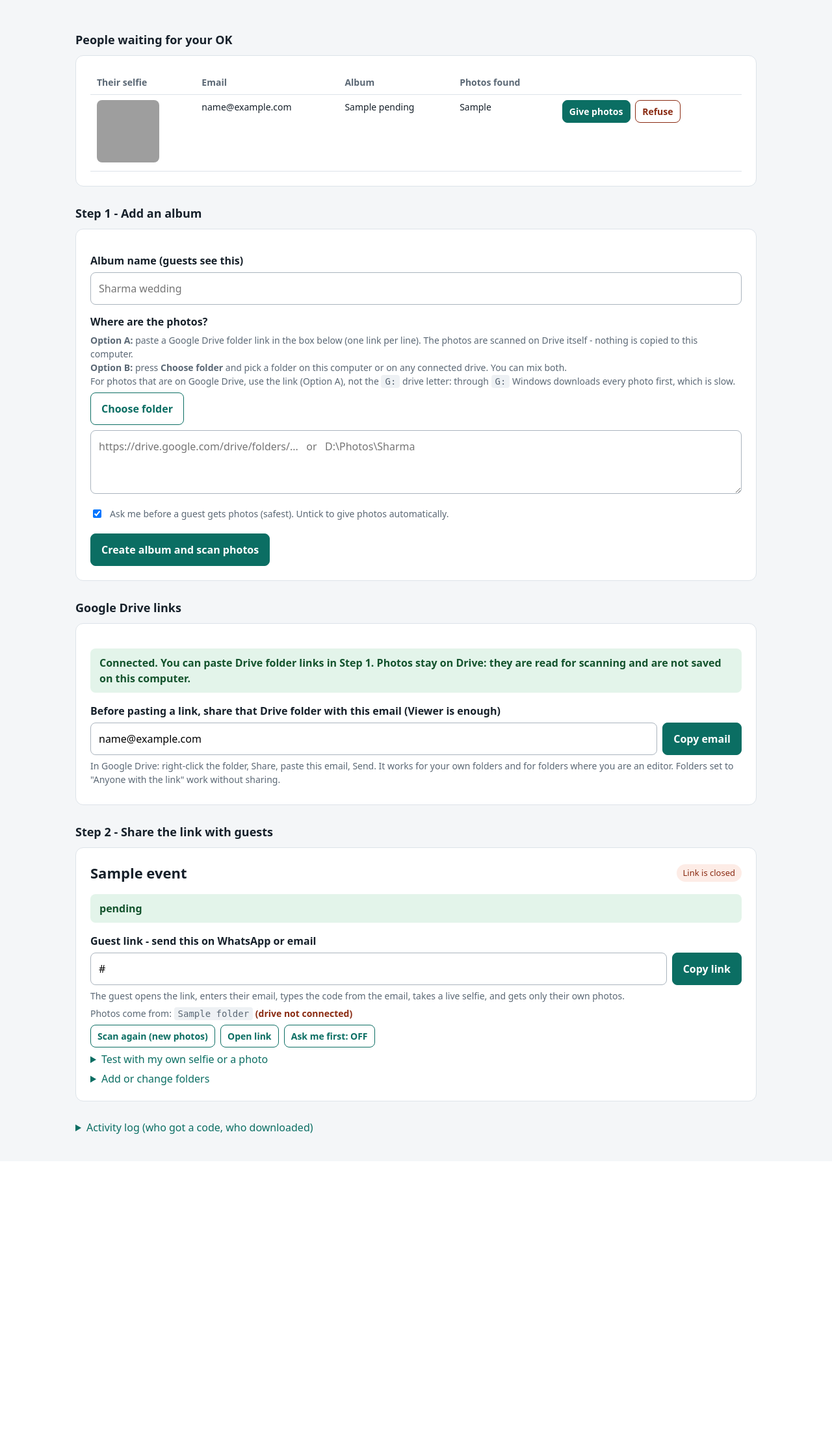
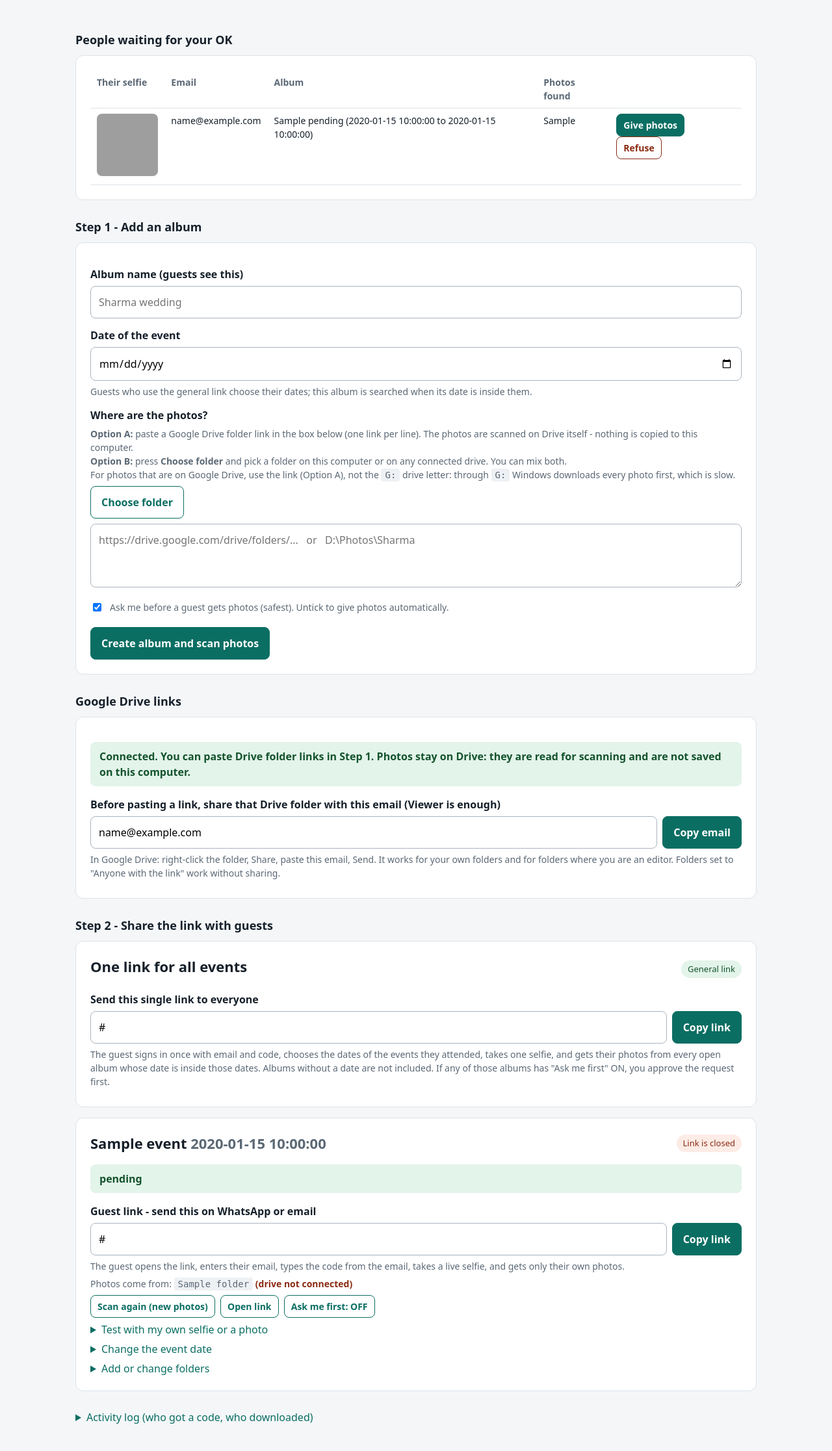
Before and after one commit to sagarkerhalkar/facefind, a Flask app: template templates/admin.html in a window 1280 px wide. Shown: the part 64-2297 px from the top of the page at 65% size. Before the commit the page ends 1809 px from the top, so only its background shows below. Run offline with Flask 3, Linux system fonts and the light colour scheme; the template is opened without the code that fills it: most values are stand-ins (such as "Sample title", 1, 10 or a date in 2020); parts of the project's set-up code (start-up, migrations or seed data) failed here and were passed over; some libraries are stand-ins or nearby versions; grey boxes are pictures that could not be loaded.

Commit message:
One general link with date-range search; scan timing; reasons for missing previews (#2)
- Guests sign in once, choose from/to dates and get photos from every open
  album dated inside the range, grouped by event
- Albums have an event date (set at creation, editable)
- Status line shows time per photo for reading and for finding faces
- Admin test says why a photo cannot be shown; Drive photos scanned by the
  older version fall back to their old copy until rescanned
- SCAN_SIDE and PORTAL settings


Claude-Session: https://claude.ai/code/session_01T16f8vsmQ7mfHZTK4PjVnG

Co-authored-by: Claude <noreply@anthropic.com>

```diff
--- a/app.py
+++ b/app.py
@@ -46,6 +46,9 @@ if config.TRUST_PROXY:
 db.init()
 signer = URLSafeTimedSerializer(config.SECRET_KEY, salt="download")
 EMAIL_RE = re.compile(r"[^@\s]+@[^@\s]+\.[^@\s]{2,}")
+DATE_RE = re.compile(r"\d{4}-\d{2}-\d{2}")
+# The general link: not one album, but every open album in the guest's dates.
+PORTAL = {"id": 0, "name": config.BRAND, "code": ""}
 COOKIE = "ff_session"
 
 
@@ -89,7 +92,7 @@ def _network_guard():
 def guest_link(code):
     """Link to share with guests: your domain if set, else this computer's
     LAN address (never 127.0.0.1, which only works on this computer)."""
-    path = url_for("event_page", code=code)
+    path = url_for("event_page", code=code) if code else url_for("home")
     if config.PUBLIC_URL:
         return config.PUBLIC_URL + path
     host = request.host
@@ -130,6 +133,23 @@ def event_by_code(code):
         "SELECT * FROM events WHERE code=? AND active=1", (code,)).fetchone()
 
 
+def event_for(code):
+    """An album's own link, or the general link (code "")."""
+    if code == "" and config.PORTAL:
+        return PORTAL
+    return event_by_code(code)
+
+
+def old_copy(row):
+    """A Drive photo scanned by an older version of this app has no Drive id
+    yet (the next scan adds it). Until then its old copy on disk is used."""
+    if row["ref"] or not gdrive.is_drive(row["root"]):
+        return None
+    base = (config.DRIVE_DIR / row["root"][7:]).resolve()
+    p = (base / row["relpath"]).resolve()
+    return p if base in p.parents and p.is_file() else None
+
+
 def guest():
     """The verified guest session for this browser, or None."""
     tok = request.cookies.get(COOKIE)
@@ -163,22 +183,33 @@ def real_path(folders, root, relpath):
 
 def preview_file(row):
     """The small watermarked preview of one photo (made once, then kept).
-    A Google Drive photo is read from Drive for this - it is never copied."""
+    A Google Drive photo is read from Drive for this - it is never copied.
+    When it cannot be made, g.why says why (shown to the admin)."""
     if row["root"] not in db.split_folders(row["folders"]):
+        g.why = "its folder was taken off the album"
         abort(404)
     dest = indexer.preview_path(row)
-    if not dest.exists():
-        if gdrive.is_drive(row["root"]):
+    if dest.exists():
+        return dest
+    try:
+        if gdrive.is_drive(row["root"]) and not old_copy(row):
             if not row["ref"]:
+                g.why = "scanned by an older version - press 'Scan again' and wait for green"
                 abort(404)
             try:
                 data = (gdrive.fetch_small({"id": row["ref"]}, 1200)
                         or gdrive.fetch_full(row["ref"]))
-            except gdrive.DriveError:
+            except gdrive.DriveError as e:
+                g.why = f"Google Drive: {e}"
                 abort(503)
             make_preview(io.BytesIO(data), dest)
         else:
-            make_preview(real_path(row["folders"], row["root"], row["relpath"]), dest)
+            g.why = "file not found - the drive is not connected, or the photo was moved"
+            src = old_copy(row) or real_path(row["folders"], row["root"], row["relpath"])
+            make_preview(src, dest)
+    except (OSError, ValueError) as e:        # unreadable or damaged picture
+        g.why = f"the picture could not be opened ({e})"
+        abort(404)
     return dest
 
 
@@ -225,7 +256,12 @@ def make_preview(src, dest):
 # ------------------------------------------------------------ guest pages
 @app.get("/")
 def home():
-    return render_template("guest.html", brand=config.BRAND, event=None), 404
+    if not config.PORTAL:
+        return render_template("guest.html", brand=config.BRAND, event=None, portal=False), 404
+    today = time.strftime("%Y-%m-%d")
+    month_ago = time.strftime("%Y-%m-%d", time.localtime(time.time() - 30 * 86400))
+    return render_template("guest.html", brand=config.BRAND, event=None, portal=True,
+                           today=today, month_ago=month_ago)
 
 
 @app.get("/favicon.ico")
@@ -237,14 +273,14 @@ def favicon():
 def event_page(code):
     ev = event_by_code(code)
     if not ev:
-        return render_template("guest.html", brand=config.BRAND, event=None), 404
-    return render_template("guest.html", brand=config.BRAND, event=ev)
+        return render_template("guest.html", brand=config.BRAND, event=None, portal=False), 404
+    return render_template("guest.html", brand=config.BRAND, event=ev, portal=False)
 
 
 @app.post("/api/otp/send")
 def otp_send():
     d = request.get_json(silent=True) or {}
-    ev = event_by_code(d.get("code"))
+    ev = event_for(d.get("code"))
     email = str(d.get("email") or "").strip().lower()
     if not ev:
         return err("This link is not valid.", 404)
@@ -281,7 +317,7 @@ def otp_send():
 @app.post("/api/otp/verify")
 def otp_verify():
     d = request.get_json(silent=True) or {}
-    ev = event_by_code(d.get("code"))
+    ev = event_for(d.get("code"))
     email = str(d.get("email") or "").strip().lower()
     otp = str(d.get("otp") or "").strip()
     if not ev:
@@ -316,12 +352,23 @@ def otp_verify():
 def _state(s):
     c = con()
     ev = c.execute("SELECT * FROM events WHERE id=?", (s["event_id"],)).fetchone()
-    photos = []
+    photos, groups = [], []
     if s["status"] in ("matched", "approved"):
-        photos = [r["photo_id"] for r in c.execute(
-            "SELECT photo_id FROM matches WHERE session_id=? ORDER BY score DESC", (s["id"],))]
-    return dict(ok=True, email=s["email"], status=s["status"], photos=photos,
-                event_code=ev["code"] if ev else None,
+        by_event = {}
+        for r in c.execute(
+                "SELECT m.photo_id, e.id AS eid, e.name, e.event_date FROM matches m "
+                "JOIN photos p ON p.id=m.photo_id JOIN events e ON e.id=p.event_id "
+                "WHERE m.session_id=? ORDER BY e.event_date DESC, e.id DESC, m.score DESC",
+                (s["id"],)):
+            grp = by_event.get(r["eid"])
+            if grp is None:
+                grp = by_event[r["eid"]] = dict(name=r["name"], date=r["event_date"], photos=[])
+                groups.append(grp)
+            grp["photos"].append(r["photo_id"])
+            photos.append(r["photo_id"])
+    return dict(ok=True, email=s["email"], status=s["status"], photos=photos, groups=groups,
+                event_code=ev["code"] if ev else ("" if s["event_id"] == 0 else None),
+                date_from=s["date_from"], date_to=s["date_to"],
                 tries_left=max(0, config.SELFIE_MAX_TRIES - s["selfie_tries"]))
 
 
@@ -339,9 +386,24 @@ def selfie():
     if not s:
         return err("Please verify your email first.", 401)
     c = con()
-    ev = c.execute("SELECT * FROM events WHERE id=? AND active=1", (s["event_id"],)).fetchone()
-    if not ev:
-        return err("This event is closed.", 404)
+    d = request.get_json(silent=True) or {}
+    date_from = date_to = ""
+    if s["event_id"] == 0:                  # general link: every open album in the dates
+        date_from, date_to = str(d.get("date_from") or ""), str(d.get("date_to") or "")
+        if not (DATE_RE.fullmatch(date_from) and DATE_RE.fullmatch(date_to)) or date_from > date_to:
+            return err("Please choose the dates of your event (from - to).")
+        albums = c.execute(
+            "SELECT * FROM events WHERE active=1 AND event_date<>'' AND event_date BETWEEN ? AND ? "
+            "ORDER BY event_date DESC", (date_from, date_to)).fetchall() if config.PORTAL else []
+        if not albums:
+            return err("There is no album for these dates. Please check the dates, "
+                       "or ask the photographer.", 404)
+    else:
+        albums = c.execute("SELECT * FROM events WHERE id=? AND active=1",
+                           (s["event_id"],)).fetchall()
+        if not albums:
+            return err("This event is closed.", 404)
+    log_event = s["event_id"] or None
     if s["selfie_tries"] >= config.SELFIE_MAX_TRIES:
         # start over cleanly instead of leaving the guest stuck on this step
         c.execute("DELETE FROM matches WHERE session_id=?", (s["id"],))
@@ -350,7 +412,6 @@ def selfie():
         r = jsonify(ok=False, error="Too many selfies. Please enter your email again to continue.")
         r.delete_cookie(COOKIE)
         return r, 401
-    d = request.get_json(silent=True) or {}
     try:
         raw = base64.b64decode(str(d.get("image", "")).split(",", 1)[-1], validate=True)
     except Exception:
@@ -365,22 +426,29 @@ def selfie():
         return err("We could not see a face. Use good light and face the camera.")
     if len(vecs) > 1:
         return err("More than one face found. Please take the selfie alone.")
-    n_faces, best = indexer.stats(c, ev["id"], vecs[0])
+    n_faces, best, found, ask_first = 0, 0.0, [], False
+    for ev in albums:
+        n, top = indexer.stats(c, ev["id"], vecs[0])
+        n_faces, best = n_faces + n, max(best, top)
+        hits = indexer.search(c, ev["id"], vecs[0])
+        found += hits
+        ask_first = ask_first or bool(hits and ev["require_approval"])
     if not n_faces:
-        db.audit(c, "selfie_no_album_photos", s["email"], ev["id"],
+        db.audit(c, "selfie_no_album_photos", s["email"], log_event,
                  "the album has no scanned faces yet", ip())
         c.commit()
         return err("This album has no scanned photos yet. Please ask the photographer "
                    "to finish the scan and try again.", 409)
-    found = indexer.search(c, ev["id"], vecs[0])
-    status = "pending" if (ev["require_approval"] and found) else "matched"
+    status = "pending" if ask_first else "matched"
     c.execute("DELETE FROM matches WHERE session_id=?", (s["id"],))
     c.executemany("INSERT INTO matches(session_id,photo_id,score) VALUES(?,?,?)",
                   [(s["id"], pid, sc) for pid, sc in found])
-    c.execute("UPDATE sessions SET status=? WHERE id=?", (status, s["id"]))
-    db.audit(c, "selfie_matched", s["email"], ev["id"],
+    c.execute("UPDATE sessions SET status=?, date_from=?, date_to=? WHERE id=?",
+              (status, date_from, date_to, s["id"]))
+    db.audit(c, "selfie_matched", s["email"], log_event,
              f"{len(found)} photos | best score {best:.2f} (needs {config.MATCH_THRESHOLD:.2f}) "
-             f"| album has {n_faces} faces", ip())
+             f"| album has {n_faces} faces"
+             + (f" | {len(albums)} albums, {date_from} to {date_to}" if not log_event else ""), ip())
     c.commit()
     pend = config.SELFIE_DIR / f"{s['id']}.jpg"
     if status == "pending":      # kept only until you approve / reject
@@ -439,6 +507,10 @@ def download(token):
                 if r["root"] not in db.split_folders(r["folders"]):
                     continue
                 name = Path(r["relpath"]).name
+                if gdrive.is_drive(r["root"]) and old_copy(r):
+                    n += 1
+                    z.write(old_copy(r), f"{n:04d}_{name}")
+                    continue
                 if gdrive.is_drive(r["root"]):       # straight from Drive into the zip
                     try:
                         src = gdrive.open_original(r["ref"])
@@ -471,8 +543,10 @@ def download(token):
         abort(404)
     db.audit(c, "download", s["email"], s["event_id"], row["relpath"], ip())
     c.commit()
-    if gdrive.is_drive(row["root"]):
+    if gdrive.is_drive(row["root"]) and row["ref"]:
         return drive_download(row["ref"], Path(row["relpath"]).name)
+    if old_copy(row):
+        return send_file(old_copy(row), as_attachment=True, download_name=Path(row["relpath"]).name)
     p = real_path(row["folders"], row["root"], row["relpath"])
     return send_file(p, as_attachment=True, download_name=p.name)
 
@@ -553,13 +627,16 @@ def admin():
         e["link"] = guest_link(e["code"])
         events.append(e)
     pending = c.execute(
-        "SELECT s.id, s.email, s.created_at, e.name, "
+        "SELECT s.id, s.email, s.created_at, s.date_from, s.date_to, "
+        "COALESCE(e.name, 'General link') AS name, "
         "(SELECT COUNT(*) FROM matches m WHERE m.session_id=s.id) AS n "
-        "FROM sessions s JOIN events e ON e.id=s.event_id "
+        "FROM sessions s LEFT JOIN events e ON e.id=s.event_id "
         "WHERE s.status='pending' AND s.expires_at>? ORDER BY s.id", (time.time(),)).fetchall()
     log = c.execute("SELECT * FROM audit ORDER BY id DESC LIMIT 150").fetchall()
     return render_template("admin.html", brand=config.BRAND, events=events, pending=pending,
-                           log=log, csrf=session["csrf"], drive_email=gdrive.robot_email(), msg=request.args.get("msg", ""),
+                           log=log, csrf=session["csrf"],
+                           portal_link=guest_link("") if config.PORTAL else "",
+                           today=time.strftime("%Y-%m-%d"), drive_email=gdrive.robot_email(), msg=request.args.get("msg", ""),
                            fmt=lambda t: time.strftime("%d %b %H:%M", time.localtime(t)))
 
 
@@ -590,13 +667,19 @@ def status_text(eid, photos, faces):
                                        else f"{max(1, round(left))} minutes") + " left")
         if done:
             text += ". Photos already scanned can be found now."
-        return text, "running"
+        return (text + " " + indexer.timing(p)).strip(), "running"
     if p.get("state") == "failed":
         return "Scan failed. " + err_text, "failed"
     if not photos:
         return "No photos scanned yet. " + err_text, "empty"
     note = f" Note: {err_text}" if err_text else ""
-    return f"Ready - {photos} photos, {faces} faces found.{note}", "ready"
+    last = ""
+    if p.get("state") == "finished" and p.get("scanned"):
+        mins = p.get("took", 0) / 60
+        last = (f" Last scan: {p['scanned']} photos in "
+                + (f"{mins:.0f} minutes" if mins >= 2 else f"{p.get('took', 0):.0f} seconds")
+                + f". {indexer.timing(p)}")
+    return f"Ready - {photos} photos, {faces} faces found.{last}{note}", "ready"
 
 
 @app.get("/admin/status")
@@ -654,10 +737,13 @@ def admin_event_create():
     if not name or not folders or bad:
         return redirect(url_for("admin", msg="Not created. " + (" | ".join(bad) or "Type a name and add a folder or link.")))
     c = con()
+    date = request.form.get("event_date", "").strip()
     eid = c.execute(
-        "INSERT INTO events(name,code,folders,require_approval,created_at) VALUES(?,?,?,?,?)",
+        "INSERT INTO events(name,code,folders,require_approval,created_at,event_date) "
+        "VALUES(?,?,?,?,?,?)",
         (name, secrets.token_urlsafe(9), "\n".join(folders),
-         1 if request.form.get("approval") else 0, time.time())).lastrowid
+         1 if request.form.get("approval") else 0, time.time(),
+         date if DATE_RE.fullmatch(date) else "")).lastrowid
     c.commit()
     indexer.start_index(eid)
     return redirect(url_for("admin", msg="Album created. The photos are being scanned now."))
@@ -738,6 +824,14 @@ def admin_event_action(eid, action):
             c.commit()
             indexer.start_index(eid)
             msg = "Folders saved. Scanning the photos now."
+    elif action == "date":
+        date = request.form.get("event_date", "").strip()
+        if date and not DATE_RE.fullmatch(date):
+            msg = "Not saved. Choose the date from the calendar."
+        else:
+            c.execute("UPDATE events SET event_date=? WHERE id=?", (date, eid))
+            msg = ("Event date saved." if date else
+                   "Date removed - this album is now only reachable by its own link.")
     elif action == "toggle":
         c.execute("UPDATE events SET active=1-active WHERE id=?", (eid,))
     elif action == "approval":
@@ -772,7 +866,7 @@ def _test_message(eid, img):
     return msg
 
 
-def _test_photos(eid, img, limit=60):
+def _test_photos(eid, img, limit=24):
     """The photos a guest with this face would get (best first)."""
     try:
         vecs = faces.get_engine().embed(img)
@@ -796,7 +890,13 @@ def admin_photo(pid):
         (pid,)).fetchone()
     if not row:
         abort(404)
-    return send_file(preview_file(row), mimetype="image/jpeg")
+    from werkzeug.exceptions import HTTPException
+    try:
+        return send_file(preview_file(row), mimetype="image/jpeg")
+    except HTTPException as e:              # tell the admin why, not just a broken picture
+        return f"{row['relpath']}: {g.get('why') or 'not available'}", e.code
+    except Exception as e:
+        return f"{row['relpath']}: {e}", 500
 
 
 @app.post("/admin/events/<int:eid>/test-selfie")
--- a/faces.py
+++ b/faces.py
@@ -27,7 +27,8 @@ class OpenCVEngine:
         self.rec = cv2.FaceRecognizerSF.create(str(rec), "")
         self.lock = threading.Lock()
 
-    def embed(self, bgr, max_side=1600, min_face=36):
+    def embed(self, bgr, max_side=None, min_face=36):
+        max_side = max_side or config.SCAN_SIDE
         h, w = bgr.shape[:2]
         s = min(1.0, max_side / max(h, w))
         if s < 1.0:
@@ -75,10 +76,11 @@ def make_engine():
     return OpenCVEngine()
 
 
-def decode_fast(data: bytes, want=1600):
+def decode_fast(data: bytes, want=None):
     """For scanning: a big camera photo is opened directly at 1/2, 1/4 or 1/8
     size (whichever still leaves `want` pixels), which is several times
     faster than opening it in full and shrinking it afterwards."""
+    want = want or config.SCAN_SIDE
     arr = np.frombuffer(data, np.uint8)
     flag = cv2.IMREAD_COLOR
     try:
--- a/static/admin.js
+++ b/static/admin.js
@@ -82,6 +82,13 @@
             const img = document.createElement("img");
             img.loading = "lazy"; img.alt = "Matched album photo";
             img.src = "/admin/photo/" + ph.id;
+            img.addEventListener("error", async () => {      // say why it is missing
+              try {
+                const why = await (await fetch(img.src)).text();
+                cap.textContent = "score " + ph.score.toFixed(2) + " - cannot show: " + why.slice(0, 200);
+              } catch (e) { /* no connection */ }
+              img.remove();
+            }, { once: true });
             const cap = document.createElement("figcaption");
             cap.textContent = "score " + ph.score.toFixed(2);
             fig.append(img, cap); grid.append(fig);
--- a/static/style.css
+++ b/static/style.css
@@ -11,7 +11,7 @@ h2 { font-size:18px; margin:28px 0 10px; }
 .card { background:var(--card); border:1px solid var(--line); border-radius:12px; padding:22px; max-width:460px; margin:0 auto 16px; }
 .card.wide { max-width:none; }
 label { display:block; font-weight:600; margin:14px 0 6px; }
-input[type=email], input[type=text], input[type=password], input:not([type]) { width:100%; padding:12px; font:inherit; border:1px solid #aab4be; border-radius:8px; }
+input[type=email], input[type=text], input[type=password], input[type=date], input:not([type]) { width:100%; padding:12px; font:inherit; border:1px solid #aab4be; border-radius:8px; }
 input:focus-visible, button:focus-visible { outline:3px solid #7cc4bb; outline-offset:2px; }
 .check { display:flex; gap:10px; font-weight:400; font-size:14px; color:var(--soft); align-items:flex-start; }
 .check input { margin-top:4px; }
@@ -91,3 +91,7 @@ header form.inline { margin-left:auto; }
 /* very wide screens: more photos per row, not bigger ones */
 @media (min-width:1400px) { main { max-width:1320px; } }
 @media (prefers-reduced-motion:no-preference) { button { transition:opacity .15s; } }
+.grid h2.group { grid-column:1 / -1; margin:14px 0 0; }
+.dates { margin-bottom:14px; }
+.dates > div { min-width:130px; }
+.grid figcaption { word-break:break-word; }
--- a/templates/admin.html
+++ b/templates/admin.html
@@ -13,7 +13,7 @@
 <tr><th>Their selfie</th><th>Email</th><th>Album</th><th>Photos found</th><th></th></tr>
 {% for p in pending %}<tr>
 <td><img class="selfie" src="{{ url_for('admin_selfie', sid=p.id) }}" alt="Selfie sent by {{ p.email }}"></td>
-<td>{{ p.email }}</td><td>{{ p.name }}</td><td>{{ p.n }}</td>
+<td>{{ p.email }}</td><td>{{ p.name }}{% if p.date_from %} ({{ p.date_from }} to {{ p.date_to }}){% endif %}</td><td>{{ p.n }}</td>
 <td><form class="inline" method="post" action="{{ url_for('admin_request', sid=p.id, action='approve') }}"><input type="hidden" name="csrf" value="{{ csrf }}"><button class="small">Give photos</button></form>
 <form class="inline" method="post" action="{{ url_for('admin_request', sid=p.id, action='reject') }}"><input type="hidden" name="csrf" value="{{ csrf }}"><button class="small danger">Refuse</button></form></td>
 </tr>{% endfor %}</table></div>
@@ -24,6 +24,9 @@
 <input type="hidden" name="csrf" value="{{ csrf }}">
 <label for="name">Album name (guests see this)</label>
 <input id="name" name="name" type="text" required placeholder="Sharma wedding">
+<label for="event_date">Date of the event</label>
+<input id="event_date" name="event_date" type="date" value="{{ today }}">
+<p class="hint">Guests who use the general link choose their dates; this album is searched when its date is inside them.</p>
 <label for="folders">Where are the photos?</label>
 <p class="hint"><b>Option A:</b> paste a Google Drive folder link in the box below (one link per line). The photos are scanned on Drive itself - nothing is copied to this computer.<br>
 <b>Option B:</b> press <b>Choose folder</b> and pick a folder on this computer or on any connected drive. You can mix both.<br>
@@ -66,9 +69,18 @@ For photos that are on Google Drive, use the link (Option A), not the <code>G:</
 </div>
 
 <h2>Step 2 - Share the link with guests</h2>
+{% if portal_link %}
+<div class="card wide">
+  <div class="bar"><h1>One link for all events</h1><span class="pill">General link</span></div>
+  <label for="plink">Send this single link to everyone</label>
+  <div class="linkrow"><input id="plink" type="text" readonly value="{{ portal_link }}">
+    <button type="button" class="copy nomargin" data-target="plink">Copy link</button></div>
+  <p class="hint">The guest signs in once with email and code, chooses the dates of the events they attended, takes one selfie, and gets their photos from every open album whose date is inside those dates. Albums without a date are not included. If any of those albums has "Ask me first" ON, you approve the request first.</p>
+</div>
+{% endif %}
 {% for e in events %}
 <div class="card wide event">
-  <div class="bar"><h1>{{ e.name }}</h1>
+  <div class="bar"><h1>{{ e.name }}{% if e.event_date %} <span class="evname">{{ e.event_date }}</span>{% endif %}</h1>
     <span class="pill {{ 'on' if e.active else 'off' }}">{{ "Link is open" if e.active else "Link is closed" }}</span></div>
   <p class="status {{ e.state }}" data-eid="{{ e.id }}" data-state="{{ e.state }}">{{ e.status }}</p>
   <label for="link{{ e.id }}">Guest link - send this on WhatsApp or email</label>
@@ -88,6 +100,10 @@ For photos that are on Google Drive, use the link (Option A), not the <code>G:</
   <input id="tp{{ e.id }}" class="t-file" type="file" accept="image/*">
   <p class="status t-result" role="status" hidden></p>
   <div class="grid t-grid"></div></details>
+  <details><summary>Change the event date{% if not e.event_date %} (no date yet - not in the general link){% endif %}</summary>
+  <form method="post" action="{{ url_for('admin_event_action', eid=e.id, action='date') }}"><input type="hidden" name="csrf" value="{{ csrf }}">
+  <label for="dt{{ e.id }}">Date of the event</label>
+  <input id="dt{{ e.id }}" name="event_date" type="date" value="{{ e.event_date }}"><button class="small">Save date</button></form></details>
   <details><summary>Add or change folders</summary>
   <form method="post" action="{{ url_for('admin_event_action', eid=e.id, action='folders') }}"><input type="hidden" name="csrf" value="{{ csrf }}">
   <label for="fl{{ e.id }}">Folders, one per line</label>
```
Also changed, not shown: config.py (+7 -1 lines), db.py (+5 -5 lines), docs/PROJECT-LOG.md (+2 -0 lines), indexer.py (+31 -7 lines), static/app.js (+21 -5 lines), templates/guest.html (+10 -5 lines), tests/test_flow.py (+45 -0 lines), README.md, 1 other file.
